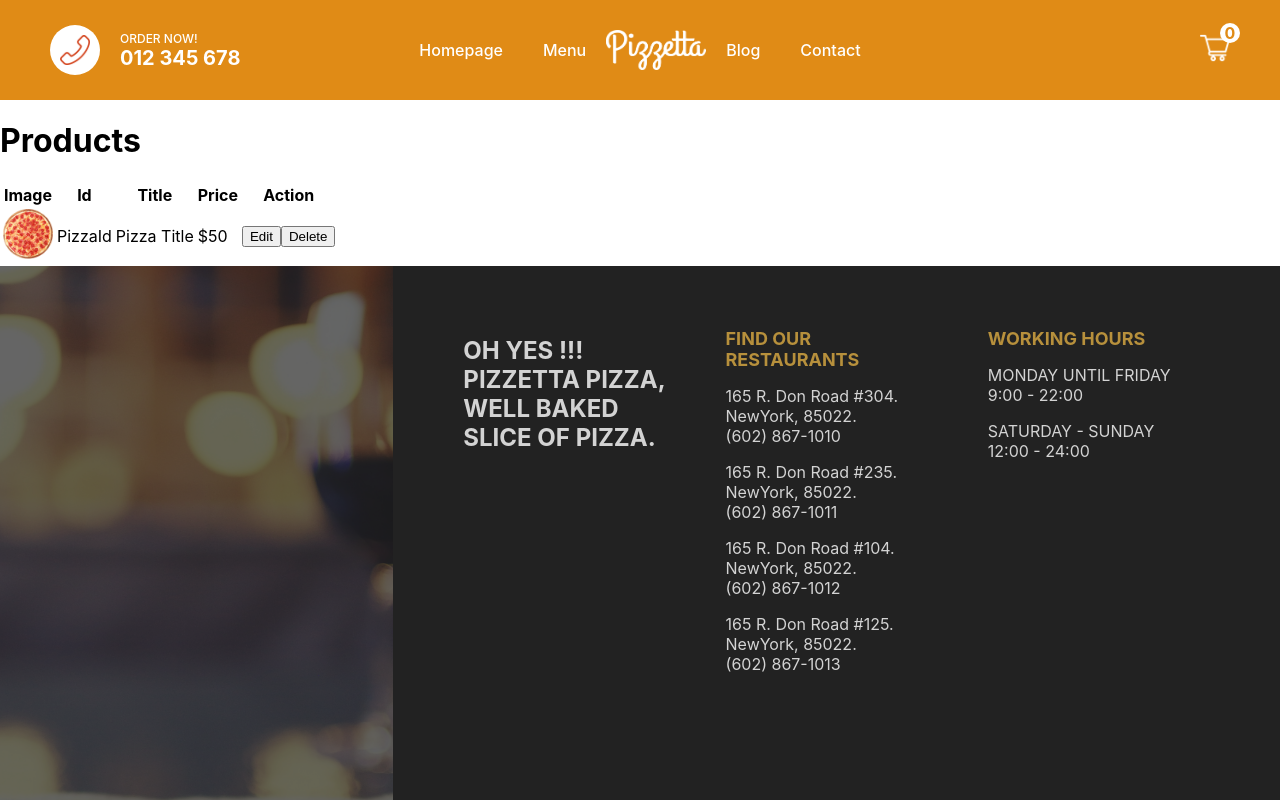
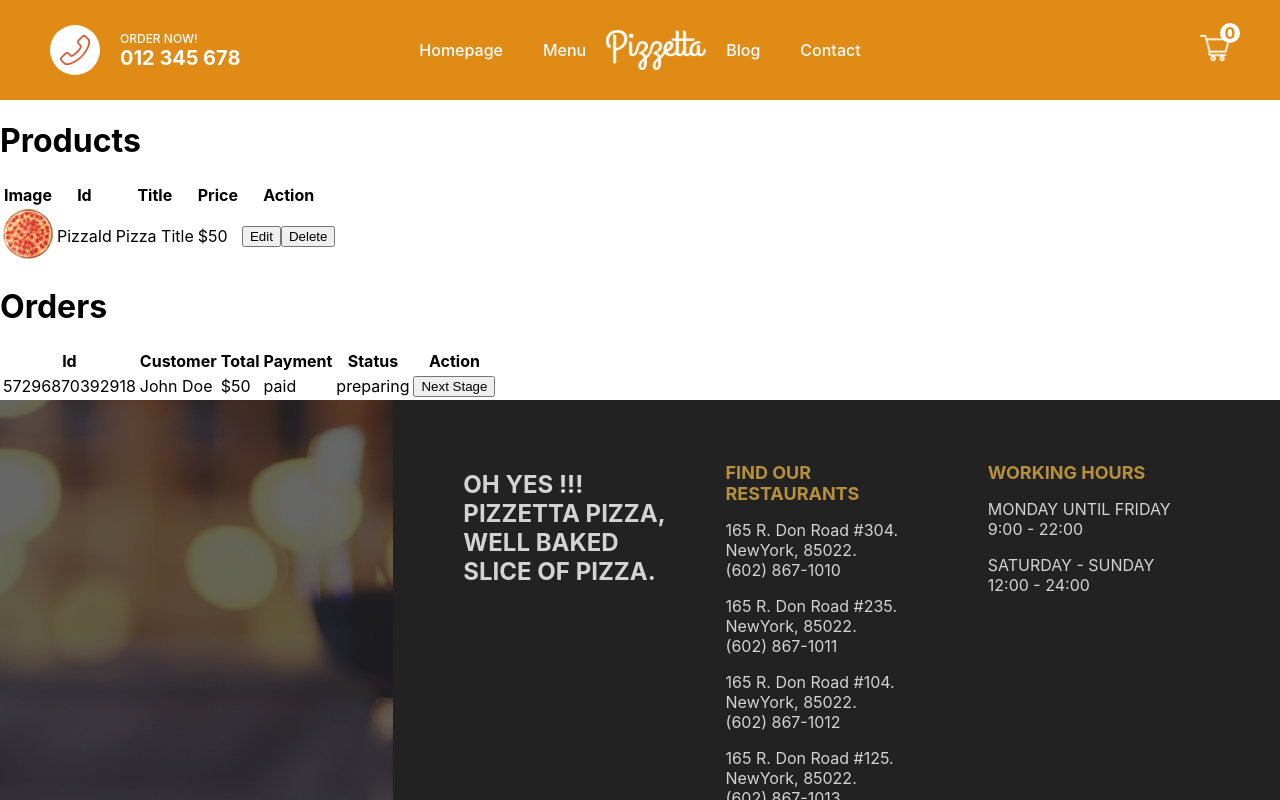
Before and after one commit to Alan-N-Pereira/Pizzetta, a Next.js app: page /admin in a window 1280 px wide. Shown: the top 800 px of the page. Built offline with nearby package versions, Linux system fonts and the light colour scheme.

Commit message:
Update admin order section

```diff
--- a/pages/admin/index.jsx
+++ b/pages/admin/index.jsx
@@ -3,6 +3,7 @@
 export default function Admin() {
   return (
     <div className={styles.container}>
+
       <div className={styles.item}>
         <h1 className={styles.title}>Products</h1>
         <table className={styles.table}>
@@ -29,7 +30,35 @@
           </tbody>
         </table>
       </div>
-      <div className={styles.item}></div>
+
+      <div className={styles.item}>
+        <h1 className={styles.title}>Orders</h1>
+        <table className={styles.table}>
+            <tbody>
+              <tr className={styles.trTitle}>
+                <th>Id</th>
+                <th>Customer</th>
+                <th>Total</th>
+                <th>Payment</th>
+                <th>Status</th>
+                <th>Action</th>
+              </tr>
+            </tbody>
+            <tbody>
+              <tr className={styles.trTitle}>
+                <td>57296870392918</td>
+                <td>John Doe</td>
+                <td>$50</td>
+                <td>paid</td>
+                <td>preparing</td>
+                <td>
+                  <button className={styles.button}>Next Stage</button>
+                </td>
+              </tr>
+            </tbody>
+        </table>
+
+      </div>
     </div>
   )
 }
```
